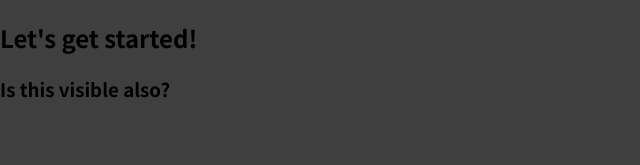
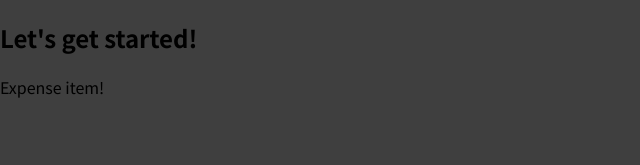
Before and after one commit to Faintful/expense-tracker, a JavaScript app: page / in a window 1280 px wide. Shown: the top 165 px of the page, without its empty margins (0-640 px from the left). Built offline with nearby package versions, Linux system fonts and the light colour scheme.

Commit message:
added first example component ExpenseItem

```diff
--- a/src/App.js
+++ b/src/App.js
@@ -1,8 +1,10 @@
+import ExpenseItem from "./components/ExpenseItem";
+
 function App() {
   return (
     <div>
       <h2>Let's get started!</h2>
-      <h3>Is this visible also?</h3>
+      <ExpenseItem></ExpenseItem>
     </div>
   );
 }
--- /dev/null
+++ b/src/components/ExpenseItem.js
@@ -0,0 +1,5 @@
+function ExpenseItem() {
+    return <p>Expense item!</p>
+}
+
+export default ExpenseItem;
```
